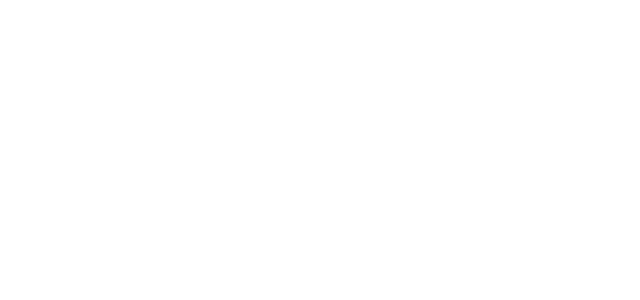
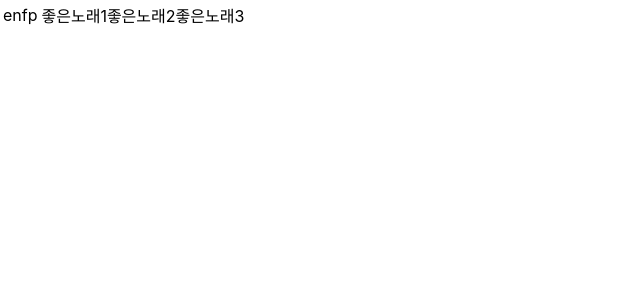
Before and after one commit to MGCWingcombo/Playlist_Client, a React (Create React App) app: page /test in a window 1280 px wide. Before the commit this address had no page. Shown: the top 300 px of the page, without its empty margins (0-640 px from the left). Built offline with nearby package versions, Linux system fonts and the light colour scheme.

Commit message:
연동 확인했습니다

```diff
--- a/src/App.js
+++ b/src/App.js
@@ -7,6 +7,7 @@ import Addlist from "./Pages/Addlist/Addlist";
 import Endmbti from "./Pages/Endmbti/Endmbti";
 import MBTI_btn from "./Components/Func/MBTI_btn";
 import Question from "./Pages/Question/Question";
+import Test from "./Pages/test";
 
 function App() {
   return (
@@ -17,6 +18,7 @@ function App() {
           <Route path="mbti-test" element={<Question />} />
           <Route path="recommend-list" element={<Endmbti />} />
           <Route path="mbti-result" element={<Addlist />} />
+          <Route path="test" element={<Test />} />
         </Routes>
       </BrowserRouter>
     </div>
--- a/src/Pages/Endmbti/Endmbti.js
+++ b/src/Pages/Endmbti/Endmbti.js
@@ -36,7 +36,7 @@ const Endmbti = () => {
     holder();
   }, []);
 
-  var keys = JSON.stringify(mbtis, ["id", "title"], 3);
+  let keys = JSON.stringify(mbtis, ["id", "title"], 3);
 
   return (
     <>
--- /dev/null
+++ b/src/Pages/test.js
@@ -0,0 +1,24 @@
+import React from "react";
+import dummy from "../db/data.json";
+
+const test = () => {
+  const mbti = "enfp";
+  const mbtiList = dummy.playlist.filter((아무말) => 아무말.mbti === mbti);
+
+  return (
+    <div>
+      <table>
+        <tbody>
+          {mbtiList.map((mbti) => (
+            <tr key={mbti.id}>
+              <td>{mbti.mbti}</td>
+              <td>{mbti.music}</td>
+            </tr>
+          ))}
+        </tbody>
+      </table>
+    </div>
+  );
+};
+
+export default test;
```
